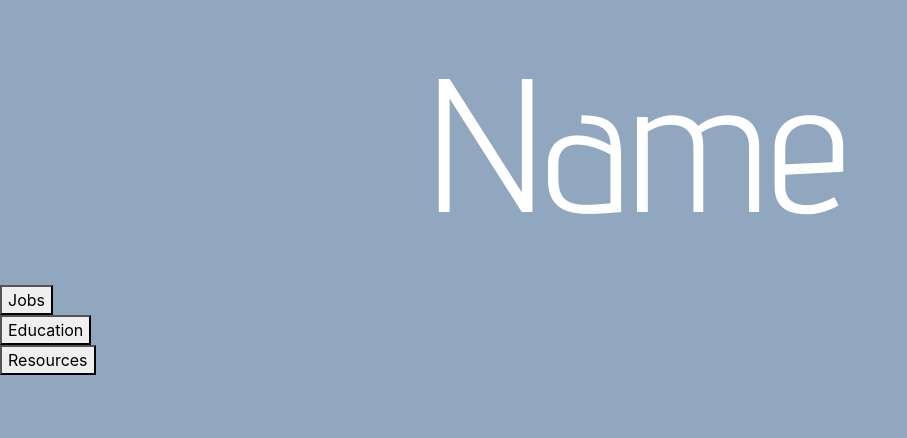
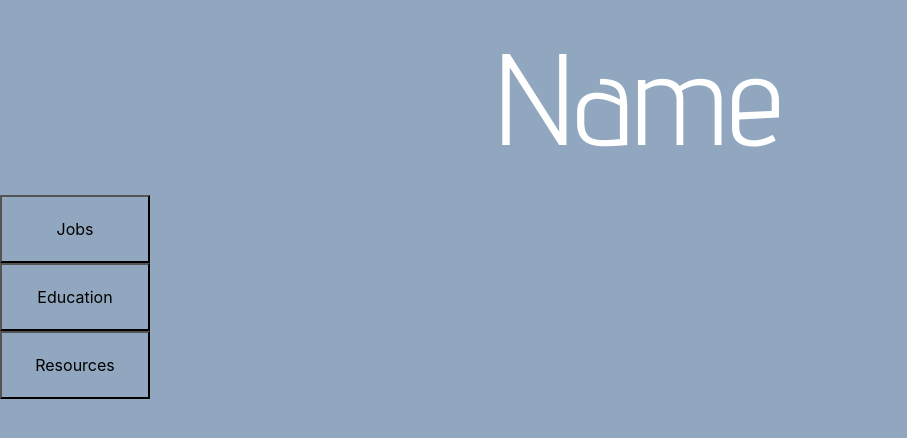
Before and after one commit to shreyashriram/teenhacks2018, a Python web app: template teenhacks-215818/templates/index.html in a window 1280 px wide. Shown: the top 438 px of the page, without its empty margins (0-907 px from the left). Run offline with Jinja, Linux system fonts and the light colour scheme; the template is opened without the code that fills it, so the values that code supplies are empty; some libraries are stand-ins or nearby versions.

Commit message:
button transparencies

```diff
--- a/teenhacks-215818/style/index.css
+++ b/teenhacks-215818/style/index.css
@@ -6,7 +6,20 @@ h1{
 
 header{
     font-family: 'Advent Pro', sans-serif;
-    font-size: 190px;
+    font-size: 130px;
     color: white;
     text-align: center;
 }
+button:hover{
+  background-color:#F2F5EA;
+  color:#4876A8;
+}
+button{
+  width:150px;
+  padding: 20px 15px;
+  background-color: transparent;
+  display:inline-block;
+}
+.indexButtons{
+  display: inline-block;
+}
--- a/teenhacks-215818/templates/index.html
+++ b/teenhacks-215818/templates/index.html
@@ -15,17 +15,15 @@
 </header>
 
 <body>
-  <div id="jobButton">
+  <div class="indexButtons">
     <form action="/jobs" method="get">
-      <button onclick="/">Jobs</button>
+    <button onclick="/">Jobs</button>
     </form>
-  </div>
-  <div id="eduButton">
+
     <form action="/edu" method="get">
       <button onclick="/edu">Education</button>
     </form>
-  </div>
-  <div id="resourceButton">
+
     <form action="/resources" method="get">
       <button onclick="/resources">Resources</button>
     </form>
```
